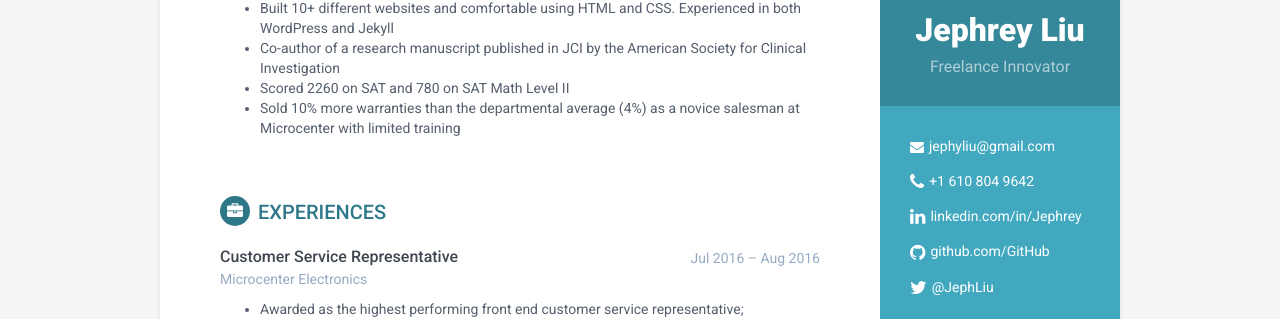
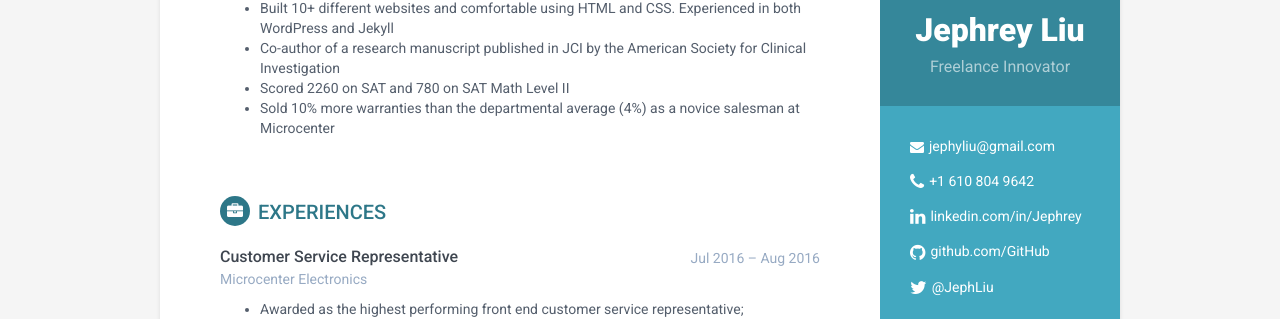
Before and after one commit to Jeph/Jeph.github.io, a Jekyll site: the page built from index.html, in a window 1280 px wide. Shown: the part 162-481 px from the top of the page. Built offline with Jekyll 4.4.1, drawn with Linux system fonts in a browser that asks for light colours.

Commit message:
Fixed wording for real this time

```diff
--- a/_includes/career-profile.html
+++ b/_includes/career-profile.html
@@ -6,7 +6,7 @@
       <li>Built 10+ different websites and comfortable using HTML and CSS. Experienced in both WordPress and Jekyll</li>
       <li>Co-author of a research manuscript published in JCI by the American Society for Clinical Investigation</li>
       <li>Scored 2260 on SAT and 780 on SAT Math Level II</li>
-      <li>Sold 10% more warranties than the departmental average (4%) as a novice salesman at Microcenter with limited training</li>
+      <li>Sold 10% more warranties than the departmental average (4%) as a novice salesman at Microcenter</li>
     </ul>
 </div><!--//summary-->
 </section><!--//section-->
```
